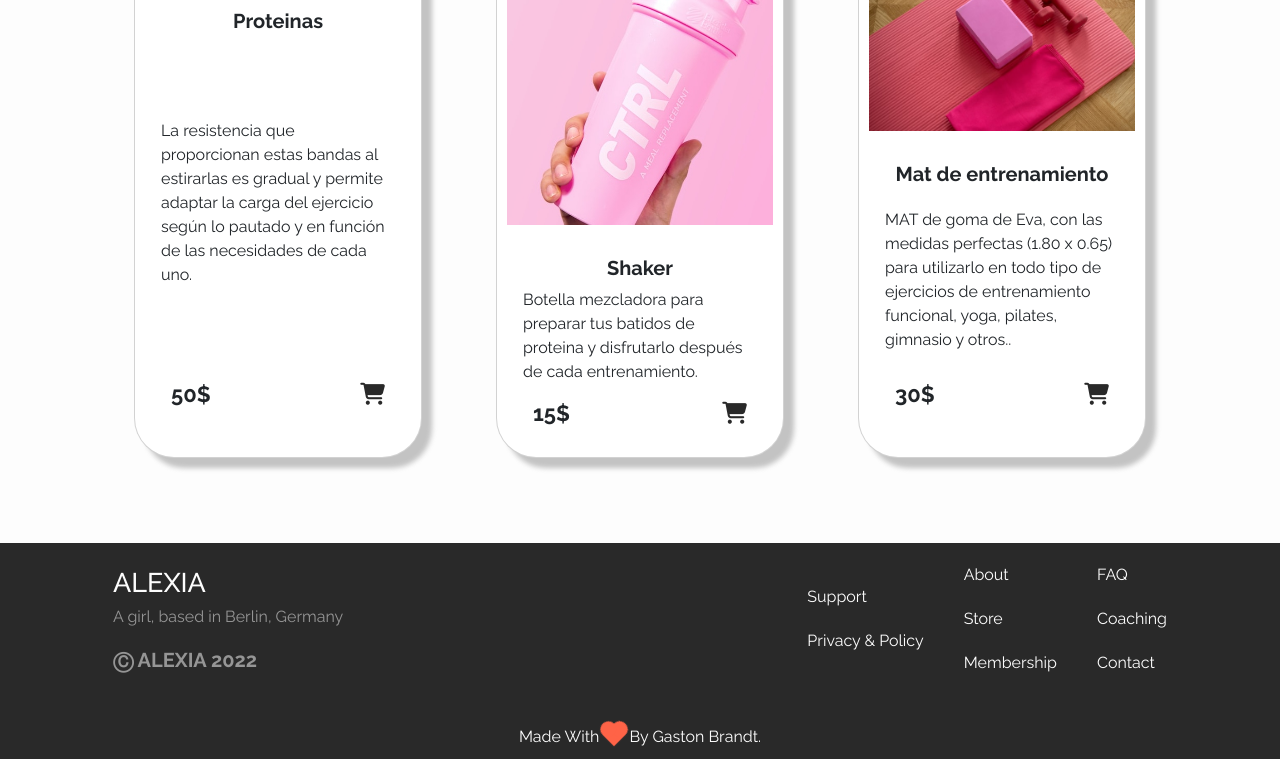
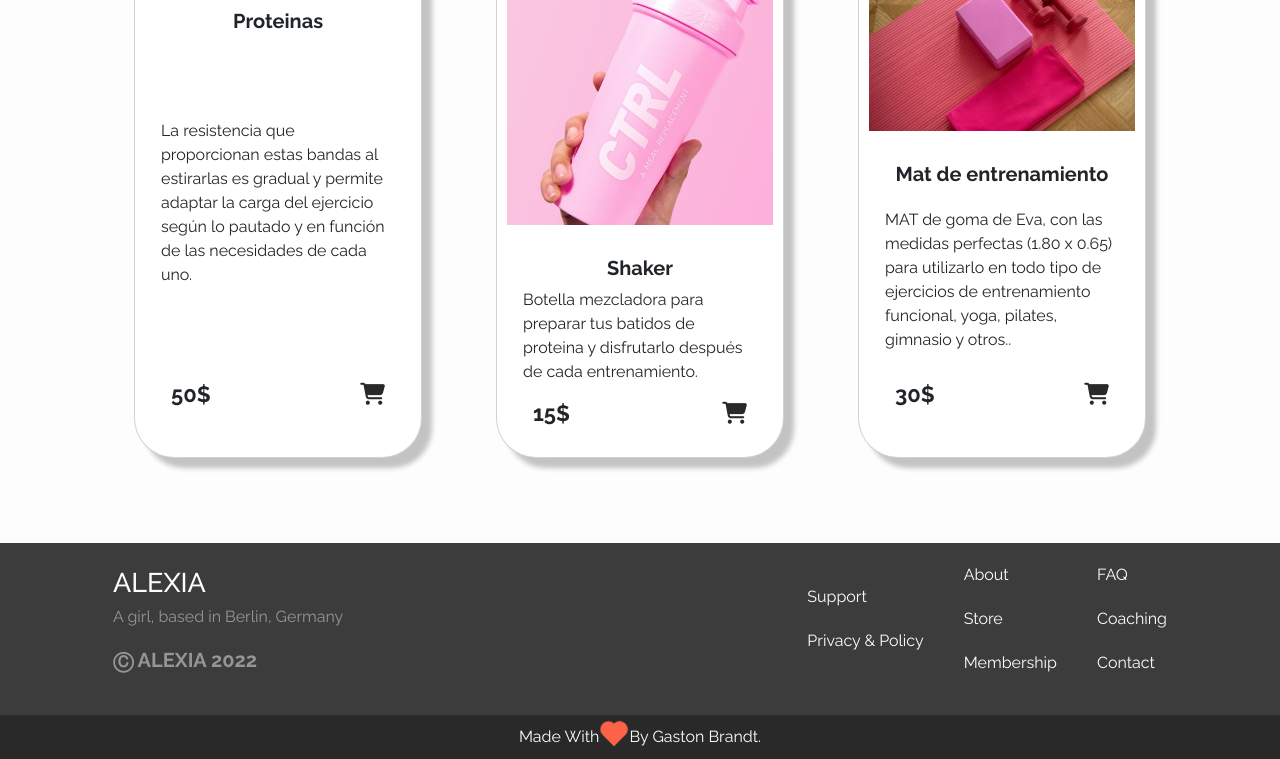
Before and after one commit to Tonybrandt/project-coderhouse, a plain HTML site: page pages/store.html in a window 1280 px wide. Shown: the part 1655-2414 px from the top of the page. Drawn offline with nearby package versions, Linux system fonts and the light colour scheme.

Commit message:
modificando footer 2

```diff
--- a/scss/_colors.scss
+++ b/scss/_colors.scss
@@ -5,3 +5,4 @@ $facebook: #1877f2;
 $instagram: #e4405f;
 $twitter: #1da1F2;
 $dark: #292929;
+$oscuro: #3c3c3c;
--- a/scss/style.scss
+++ b/scss/style.scss
@@ -307,7 +307,7 @@ $breakpoint-tablet: 768px;
 .footer {
     width: 100%;
     margin: 0 auto;
-    background-color: $dark;
+    background-color: $oscuro;
     padding: 20px;
     .footer__container {
         width: 85%;
```
Also changed, not shown: css/style.css, 1 other file.
